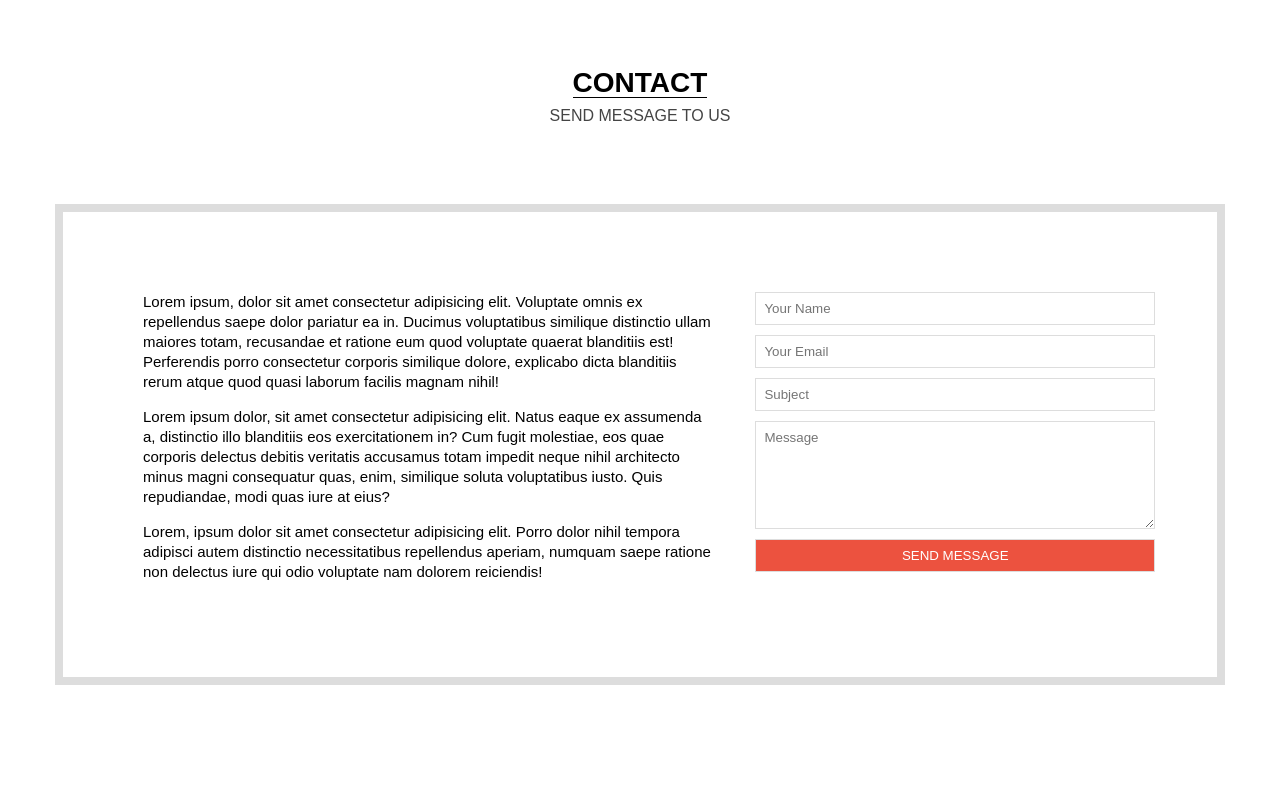
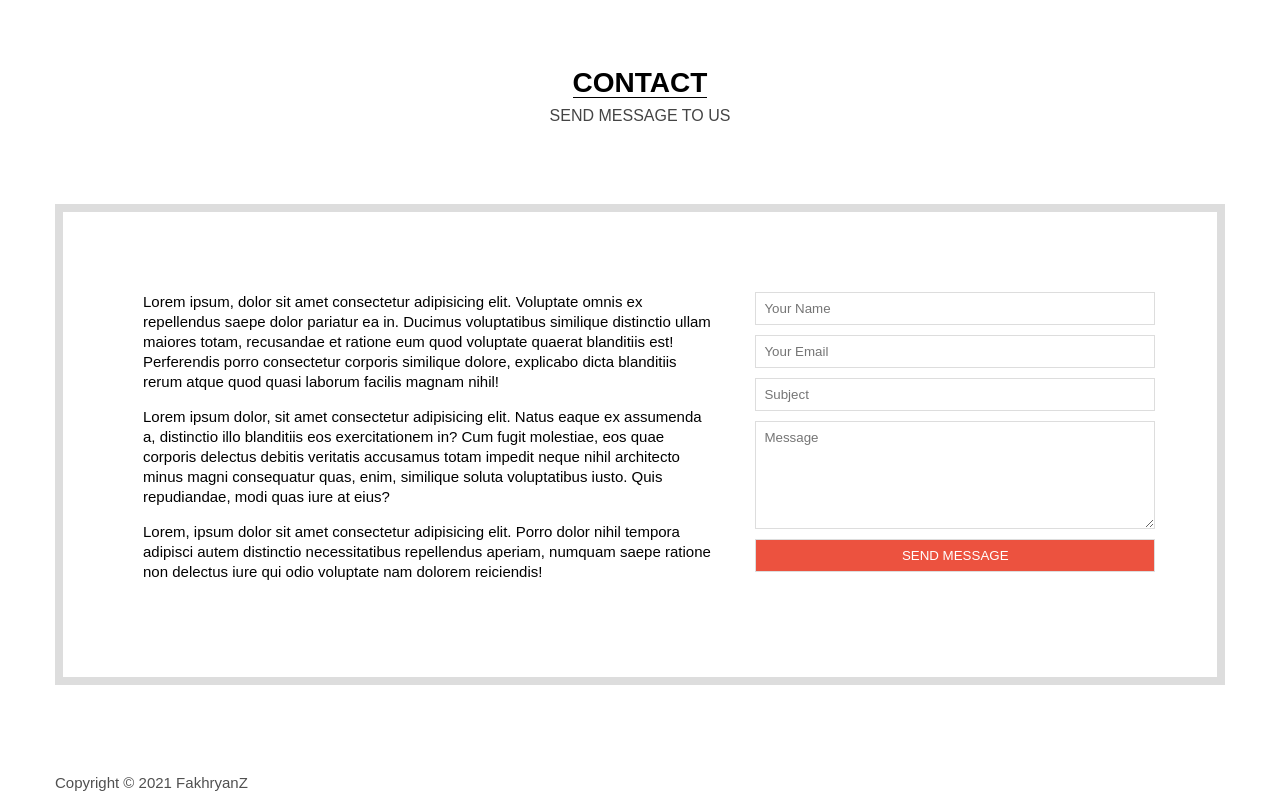
Before and after one commit to FakhryanZ/simpleonepage-htmlcss, a plain HTML site: page index.html in a window 1280 px wide. Shown: the part 2885-3685 px from the top of the page. Before the commit the page ends 3650 px from the top, so only its background shows below. Drawn offline with Linux system fonts and the light colour scheme.

Commit message:
add footer

```diff
--- a/css/style.css
+++ b/css/style.css
@@ -373,3 +373,9 @@ textarea{
 	text-transform: uppercase;
 	box-sizing: unset;
 }
+
+.footer{
+	padding: 10px;
+	color: rgb(80, 80, 80);
+	font-size: 15px;
+}
--- a/index.html
+++ b/index.html
@@ -292,5 +292,10 @@
         </div>
       </div>
     </div>
+    <div class="footer">
+      <div class="container">
+        <span>Copyright © 2021 FakhryanZ</span>
+      </div>
+    </div>
   </body>
 </html>
```
